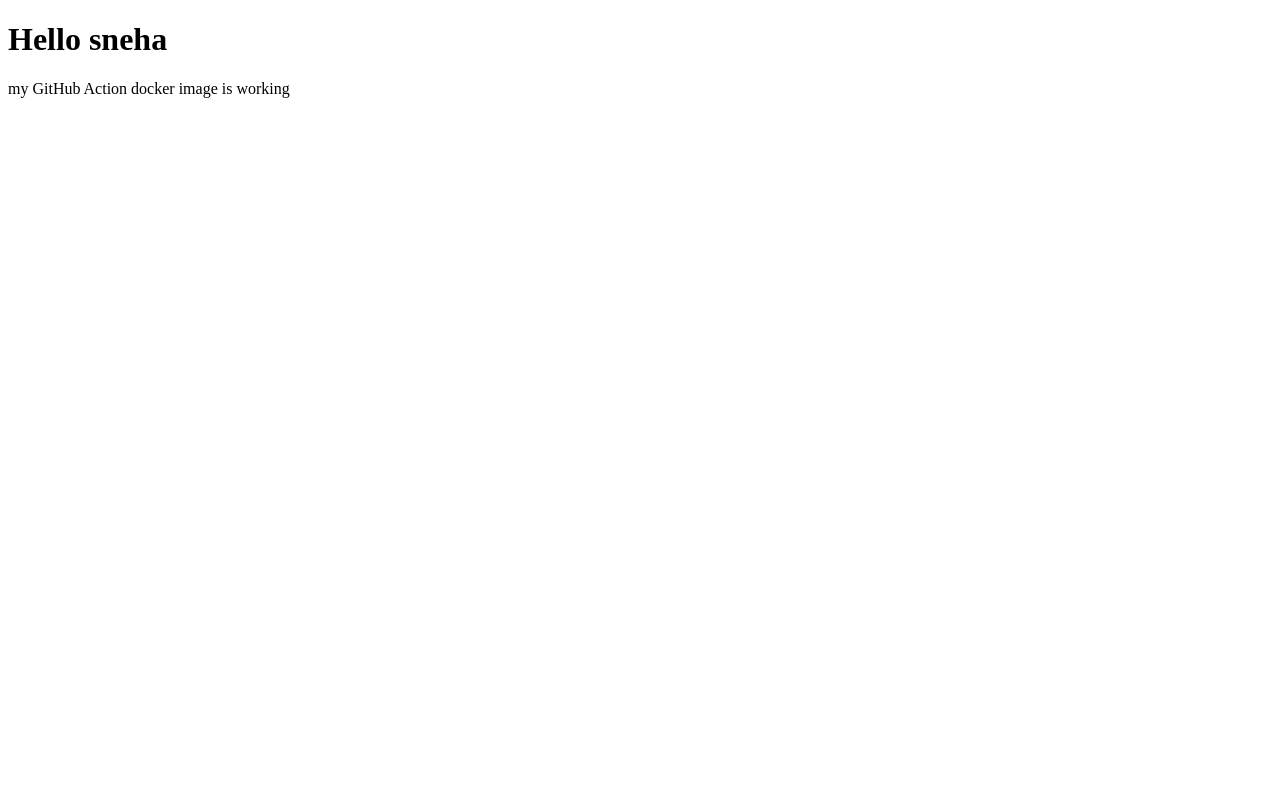
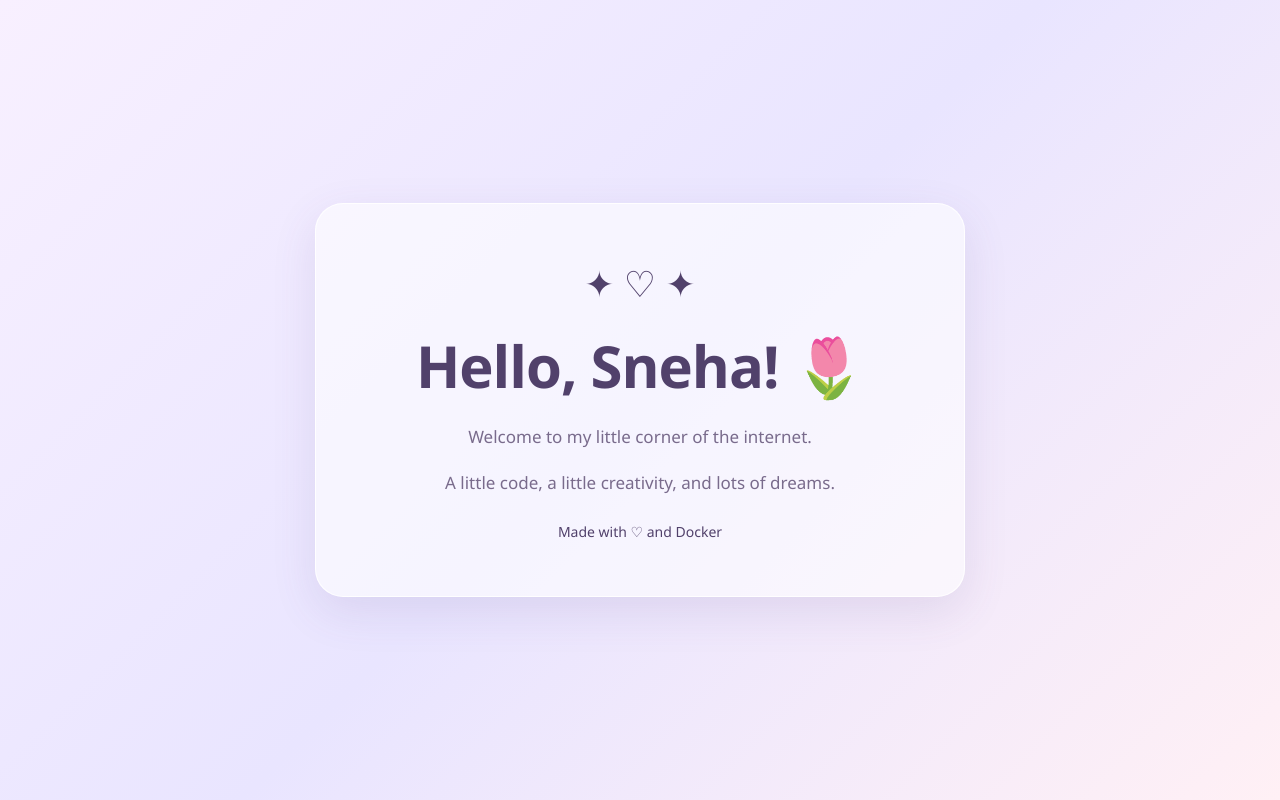
Before and after one commit to SNEHAST18/docker-image-practice, a plain HTML site: page index.html in a window 1280 px wide. Drawn offline with Linux system fonts and the light colour scheme.

Commit message:
Update index.html

```diff
--- a/index.html
+++ b/index.html
@@ -1,9 +1,66 @@
 <!DOCTYPE html>
-<html>
+<html lang="en">
+<head>
+  <meta charset="UTF-8">
+  <meta name="viewport" content="width=device-width, initial-scale=1.0">
+  <title>Sneha's Little Space</title>
 
-<head><title>Docker Practice</title></head>
-  <body>
-    <h1>Hello sneha</h1>
-    <p>my GitHub Action docker image is working</p>
-  </body>
+  <style>
+    * {
+      box-sizing: border-box;
+    }
+
+    body {
+      margin: 0;
+      min-height: 100vh;
+      display: flex;
+      justify-content: center;
+      align-items: center;
+      font-family: "Segoe UI", sans-serif;
+      background: linear-gradient(135deg, #f8f0ff, #e9e5ff, #fff0f5);
+      color: #51416b;
+    }
+
+    .welcome {
+      width: min(88%, 650px);
+      padding: 55px 25px;
+      text-align: center;
+      background: rgba(255, 255, 255, 0.58);
+      border: 1px solid rgba(255, 255, 255, 0.9);
+      border-radius: 28px;
+      box-shadow: 0 15px 45px rgba(100, 75, 140, 0.12);
+    }
+
+    .sparkle {
+      font-size: 36px;
+    }
+
+    h1 {
+      font-size: clamp(32px, 7vw, 58px);
+      margin: 18px 0;
+      letter-spacing: -1px;
+    }
+
+    p {
+      font-size: 17px;
+      line-height: 1.7;
+      color: #796b8c;
+    }
+
+    .note {
+      margin-top: 25px;
+      font-size: 14px;
+    }
+  </style>
+</head>
+
+<body>
+  <main class="welcome">
+    <div class="sparkle">✦ ♡ ✦</div>
+    <h1>Hello, Sneha! 🌷</h1>
+    <p>Welcome to my little corner of the internet.</p>
+    <p>A little code, a little creativity, and lots of dreams.</p>
+    <div class="note">Made with ♡ and Docker</div>
+  </main>
+</body>
 </html>
```
